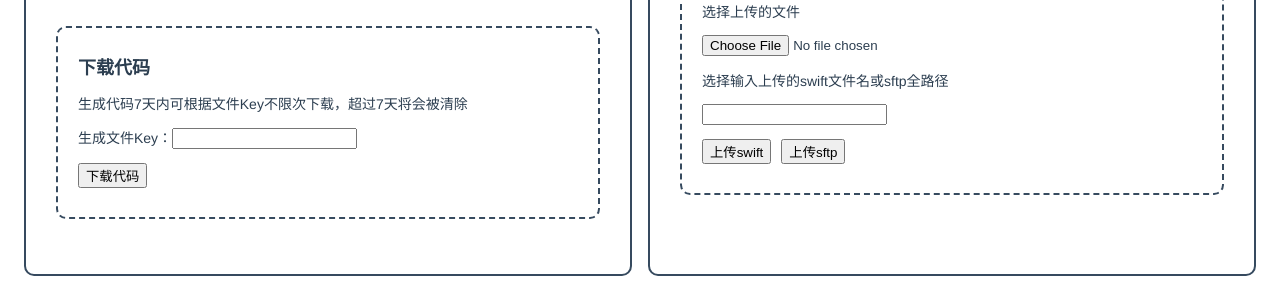
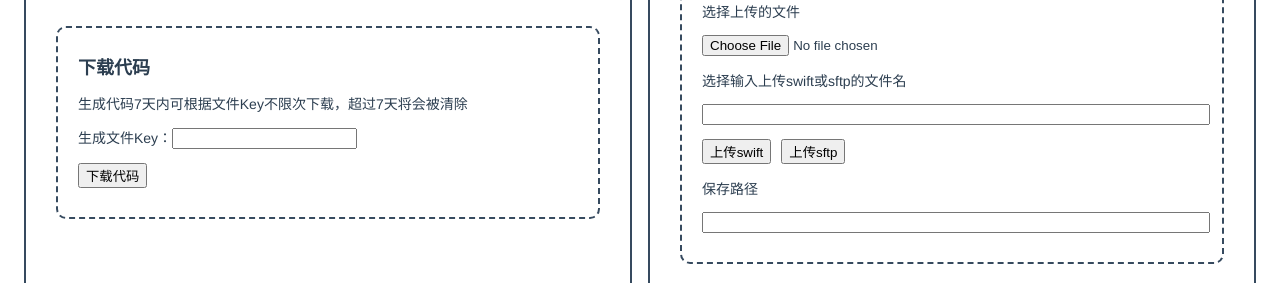
Before and after one commit to magese/facade-generator-vue, a Vue app: page / in a window 1280 px wide. Shown: the part 1068-1351 px from the top of the page. Built offline with nearby package versions, Linux system fonts and the light colour scheme.

Commit message:
优化文件上传

```diff
--- a/src/components/FacadeGenerator.vue
+++ b/src/components/FacadeGenerator.vue
@@ -55,12 +55,14 @@
         <h2>文件上传</h2>
         <p>选择上传的文件</p>
         <p><input type="file" name="file" ref="uploadFile"></p>
-        <p>选择输入上传的swift文件名或sftp全路径</p>
-        <p><input type="text" v-model="uploadFilePath"></p>
+        <p>选择输入上传swift或sftp的文件名</p>
+        <p><input type="text" v-model="uploadFileName" style="width: 100%" /></p>
         <p>
           <button @click="this.fileUpload('swift')">上传swift</button>
           <button @click="this.fileUpload('sftp')" style="margin-left: 10px">上传sftp</button>
         </p>
+        <p>保存路径</p>
+        <p><input type="text" v-model="resFilePath" readonly style="width: 100%" /></p>
       </div>
     </div>
   </div>
@@ -100,7 +102,8 @@ export default {
         {name: '绑卡协议-230.pdf', value: '230.pdf', type: 'application/pdf'},
         {name: '担保合同-273.pdf', value: '273.pdf', type: 'application/pdf'}
       ],
-      uploadFilePath: '',
+      uploadFileName: '',
+      resFilePath: '',
       downloadTemplateLoading: false,
       generateLoading: false,
       downloadCodeLoading: false,
@@ -214,6 +217,7 @@ export default {
     },
     fileUpload(type) {
       this.fileUploadLoading = true
+      this.resFilePath = ''
       const file = this.$refs.uploadFile.files[0]
       if(!file) {
         alert('请先选择文件')
@@ -226,20 +230,22 @@ export default {
 
       switch(type) {
         case 'swift':
-          fileUploadSwift(this.uploadFilePath, data).then(({data, status, headers}) => {
+          fileUploadSwift(this.uploadFileName, data).then(({data, status, headers}) => {
             this.res = {data, status, headers}
             if(data.code !== '000000') {
               alert(data.msg)
             }
+            this.resFilePath = data.data
             this.fileUploadLoading = false
           }).catch(e => this.onError(e))
           break
         case 'sftp':
-          fileUploadSftp(this.uploadFilePath, data).then(({data, status, headers}) => {
+          fileUploadSftp(this.uploadFileName, data).then(({data, status, headers}) => {
             this.res = {data, status, headers}
             if(data.code !== '000000') {
               alert(data.msg)
             }
+            this.resFilePath = data.data
             this.fileUploadLoading = false
           }).catch(e => this.onError(e))
           break
```
